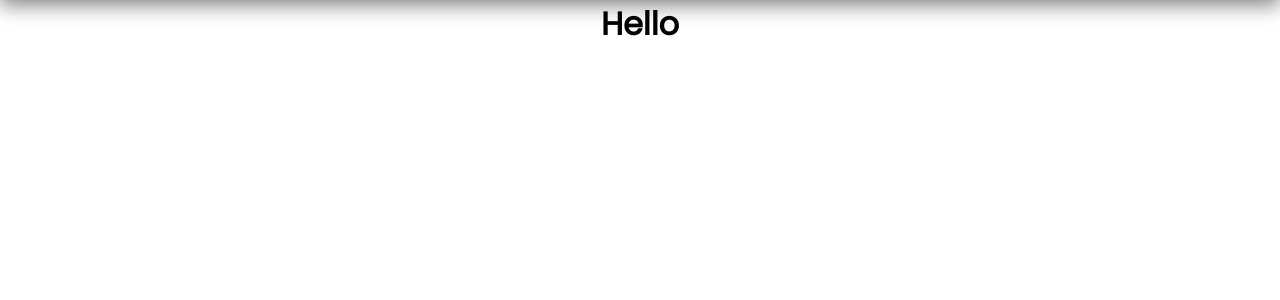
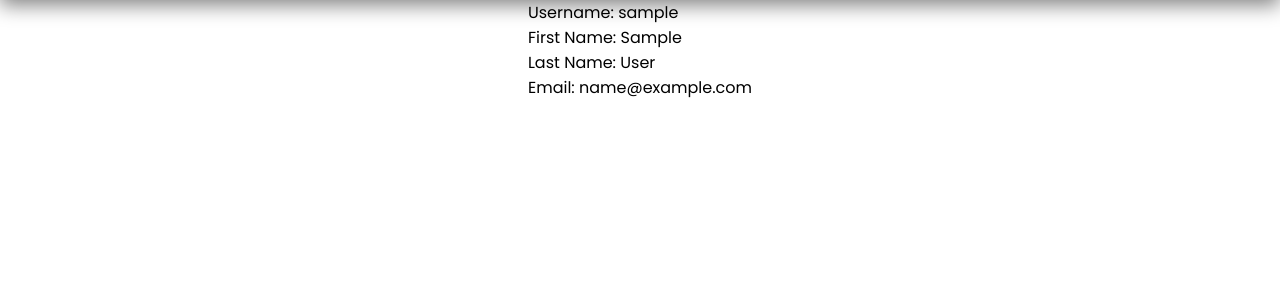
Before and after one commit to EclecticOwl/django-blog, a Django app: page /profile/1/ in a window 1280 px wide. Shown: the part 67-367 px from the top of the page. Run offline with Django 4.2, Linux system fonts and the light colour scheme; tables that the repository leaves empty hold one stand-in row (values such as "Sample post").

Commit message:
Updated the profile.html to display the users profile information.

```diff
--- a/core/templates/profile.html
+++ b/core/templates/profile.html
@@ -2,7 +2,29 @@
 
 {% block content %}
 
-<h1>Hello</h1>
+<div class="account-container">
+
+    <div class="account-username">
+        Username: {{ profile.username }}
+    </div>
+    {% if profile.first_name %}
+    <div class="account-first-name">
+        First Name: {{ profile.first_name }}
+    </div>
+    {% endif %}
+    {% if profile.last_name %}
+    <div class="account-last-name">
+        Last Name: {{ profile.last_name }}
+    </div>
+    {% endif %}
+    {% if profile.email %}
+    <div class="account-email">
+        Email: {{ profile.email }}
+    </div>
+    {% endif %}
+
+
+</div>
 
 
 {% endblock content %}
--- a/core/views.py
+++ b/core/views.py
@@ -60,4 +60,6 @@ def signout(request):
 def user_profile(request, pk):
     profile = Profile.objects.get(pk=pk)
 
-    return render(request, 'profile.html')
+
+    context = {'profile': profile}
+    return render(request, 'profile.html', context)
```
